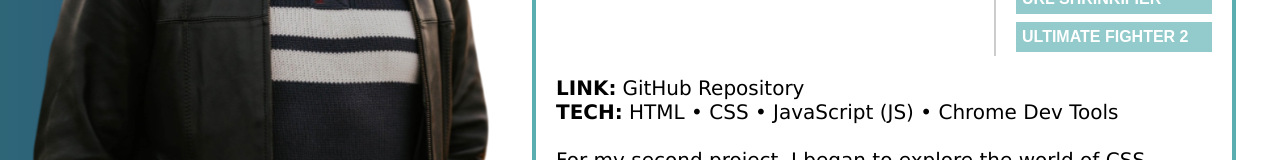
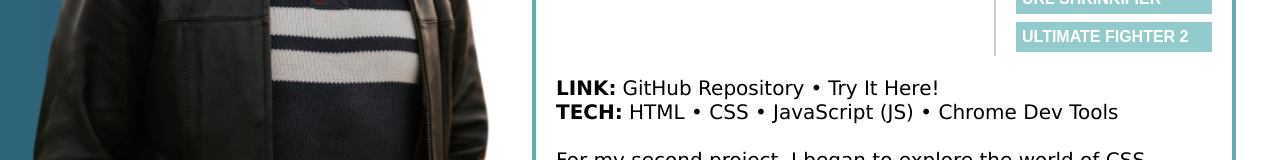
Before and after one commit to santimariani/portfolio, a React (Vite) app: page /projects in a window 1280 px wide. Both pictures are taken after a click on the button "MAGIC 8-BALL". Shown: the part 370-530 px from the top of the page. Built offline with nearby package versions, Linux system fonts and the light colour scheme.

Commit message:
made Magic 8 and theater live

```diff
--- a/src/ProjectComments/MagicEightAbout.jsx
+++ b/src/ProjectComments/MagicEightAbout.jsx
@@ -3,17 +3,37 @@ const MagicEightAbout = () => {
     <>
       <p>
         <span className="bold">LINK:</span>
-          <a href="https://github.com/santimariani/magic_8" className="navLink" target="_blank"
+        <a
+          href="https://github.com/santimariani/magic_ball"
+          className="navLink"
+          target="_blank"
         >
           GitHub Repository
         </a>
+        •
+        <a
+          href="https://santimariani.github.io/magic_ball/"
+          className="navLink"
+          target="_blank"
+        >
+          Try It Here!
+        </a>
       </p>
       <p>
-          <span className="bold">TECH:</span> HTML • CSS • JavaScript (JS) • Chrome Dev Tools
+        <span className="bold">TECH:</span> HTML • CSS • JavaScript (JS) •
+        Chrome Dev Tools
       </p>
       <br></br>
       <p>
-          For my second project, I began to explore the world of CSS <span className="italics">transformations</span>, going far beyond what was strictly demanded to complete the class requirements — so eager was I to learn ever more! Imagination became my ally as I sought to merge the visual concepts of "Eight Ball" with that of "space event horizon." And so, by using JavaScript <span className="italics">event listeners</span>, I began to feel like a Green Lantern, able to bring <span className="italics">anything</span> into existence. My love for code deepened. We journeyed on!
+        For my second project, I began to explore the world of CSS{" "}
+        <span className="italics">transformations</span>, going far beyond what
+        was strictly demanded to complete the class requirements — so eager was
+        I to learn ever more! Imagination became my ally as I sought to merge
+        the visual concepts of "Eight Ball" with that of "space event horizon."
+        And so, by using JavaScript{" "}
+        <span className="italics">event listeners</span>, I began to feel like a
+        Green Lantern, able to bring <span className="italics">anything</span>{" "}
+        into existence. My love for code deepened. We journeyed on!
       </p>
     </>
   );
--- a/src/ProjectComments/TheaterAbout.jsx
+++ b/src/ProjectComments/TheaterAbout.jsx
@@ -3,17 +3,35 @@ const TheaterAbout = () => {
     <>
       <p>
         <span className="bold">LINK:</span>
-          <a href="https://github.com/santimariani/theater" className="navLink" target="_blank">
+        <a
+          href="https://github.com/santimariani/theater"
+          className="navLink"
+          target="_blank"
+        >
           GitHub Repository
+        </a>
+        •
+        <a
+          href="https://santimariani.github.io/theater_api/"
+          className="navLink"
+          target="_blank"
+        >
+          Try It Here!
         </a>
       </p>
       <p>
-          <span className="bold">TECH:</span> API • SVG • Sound Implementation • Visual Animation
+        <span className="bold">TECH:</span> API • SVG • Sound Implementation •
+        Visual Animation
       </p>
       <br></br>
       <p>
-        Continuing a trend, I went further into animation by creating a visual theater that connected to an Online Movie Database — my third project challenge! Each chair was added in keeping with the artistic concept of single point perspective, with rattling popcorn randomizing the next movie selection and a movie reel turning off the theater lights. Animations and sound thus began to come together to create a holistic experience. Video, however, was yet to be found!
-
+        Continuing a trend, I went further into animation by creating a visual
+        theater that connected to an Online Movie Database — my third project
+        challenge! Each chair was added in keeping with the artistic concept of
+        single point perspective, with rattling popcorn randomizing the next
+        movie selection and a movie reel turning off the theater lights.
+        Animations and sound thus began to come together to create a holistic
+        experience. Video, however, was yet to be found!
       </p>
     </>
   );
--- a/src/ProjectComments/UltimateFighterAbout.jsx
+++ b/src/ProjectComments/UltimateFighterAbout.jsx
@@ -8,7 +8,7 @@ const UltimateFighterAbout = () => {
           </a>•
           <a href="https://ultimate-fighter-ii.netlify.app/" className="navLink" target="_blank"
           >
-            Try It! (Online Demo)
+            Try It Here!
           </a>
         </p>
         <p>
```
Lines whose indentation alone changed are shown as unchanged.
